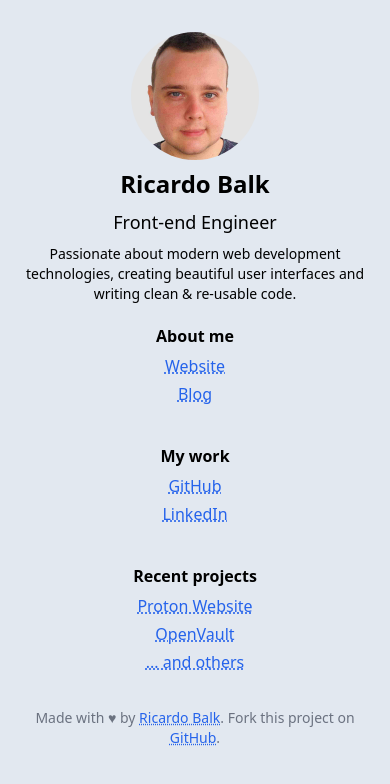
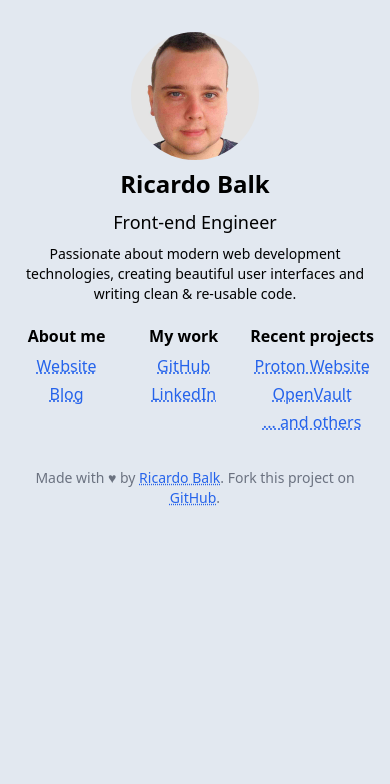
Before and after one commit to ricardobalk/ricardo.nu, a Nuxt app: page / in a window 390 px wide. Shown: the top 784 px of the page. Built offline with nearby package versions, Linux system fonts and the light colour scheme.

Commit message:
Links section: Use flexbox instead of grid. (...)
Grid limits you to a certain amount of groups. Flex allows 'unlimited' amount of groups, as long as there's enough space. `flex-wrap` will take care of wrapping the groups around.

```diff
--- a/components/Links/Links.vue
+++ b/components/Links/Links.vue
@@ -7,6 +7,7 @@
     @apply leading-7;
 
     .navGroup {
+      @apply whitespace-nowrap break-inside-avoid;
       .navList {
         .navItem{
           &.navText {
@@ -17,12 +18,9 @@
     }
 
     >.navGroup {
-      @apply grid gap-4 md:grid-cols-3;
+      @apply flex gap-6 sm:gap-4 justify-center flex-wrap;
       >.navList {
-        @apply mb-4;
-        &:last-child {
-          @apply mb-0;
-        }
+        @apply flex-1;
       }
     }
   }
--- a/tailwind.config.js
+++ b/tailwind.config.js
@@ -8,7 +8,11 @@ module.exports = {
     "./plugins/**/*.{js,ts}",
   ],
   theme: {
-    extend: {},
+    extend: {
+        screens: {
+          'sm': '320px',
+        },
+    },
   },
   variants: {
     extend: {},
```
